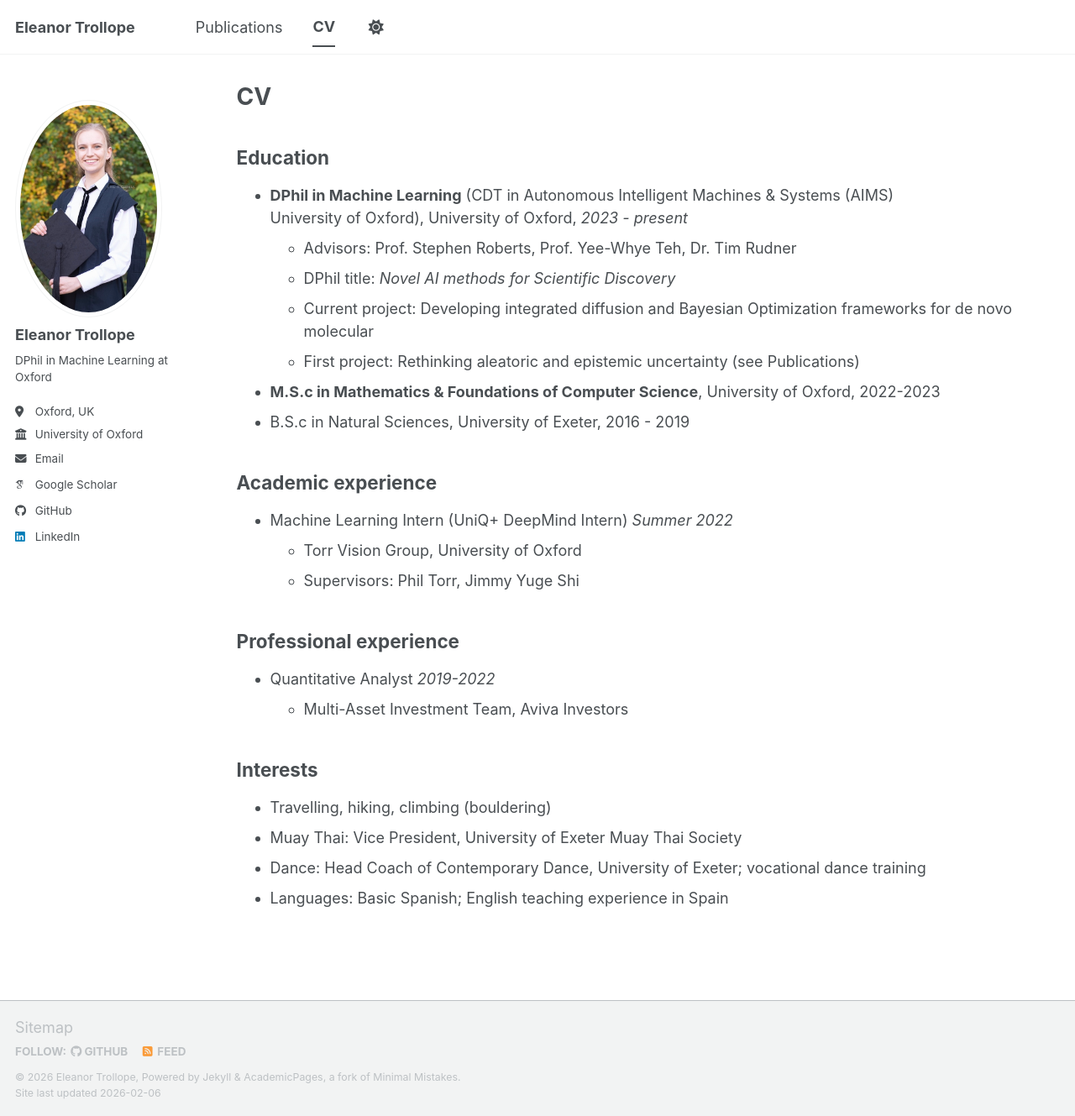
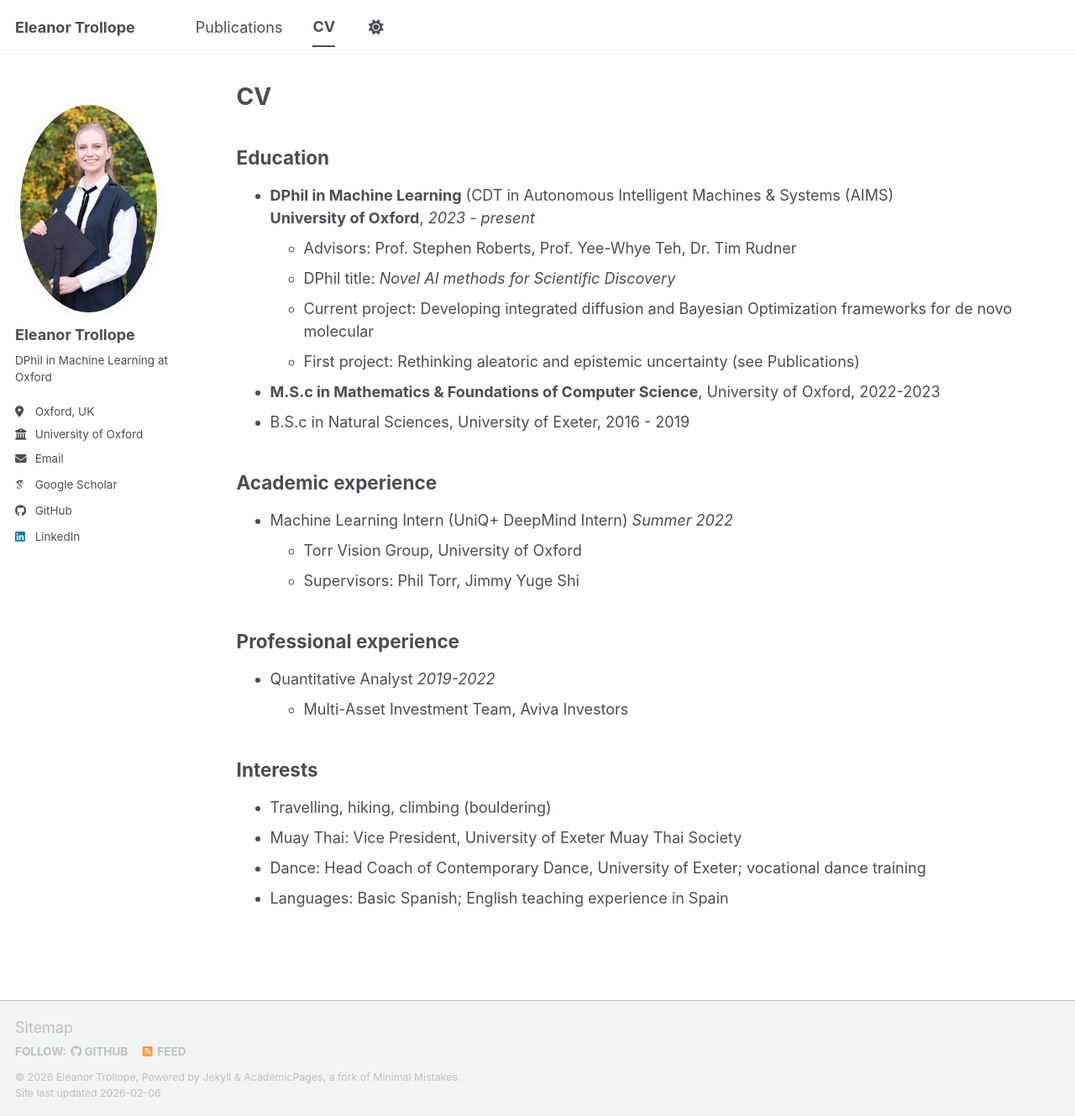
Before and after one commit to eleanortrollope/eleanortrollope.github.io, a Jekyll site: the page built from _pages/cv.md, in a window 1280 px wide and 1329 px high. Shown: the whole window at 84% size. Built offline with Jekyll 4.4.1, drawn with Linux system fonts in a browser that asks for light colours; some web fonts are replaced; a script bundle is joined from its source files by our own code; library files that are not in the unit come from our copies.

Commit message:
Update education section formatting in cv.md

```diff
--- a/_pages/cv.md
+++ b/_pages/cv.md
@@ -11,7 +11,7 @@ author_profile: true
 
 ## Education
 * **DPhil in Machine Learning** (CDT in Autonomous Intelligent Machines & Systems (AIMS)
-University of Oxford), University of Oxford, *2023 - present*
+**University of Oxford**,  *2023 - present*
   * Advisors: Prof. Stephen Roberts, Prof. Yee-Whye Teh, Dr. Tim Rudner
   * DPhil title: *Novel AI methods for Scientific Discovery*
   * Current project: Developing integrated diffusion and Bayesian Optimization frameworks for de novo molecular
```
